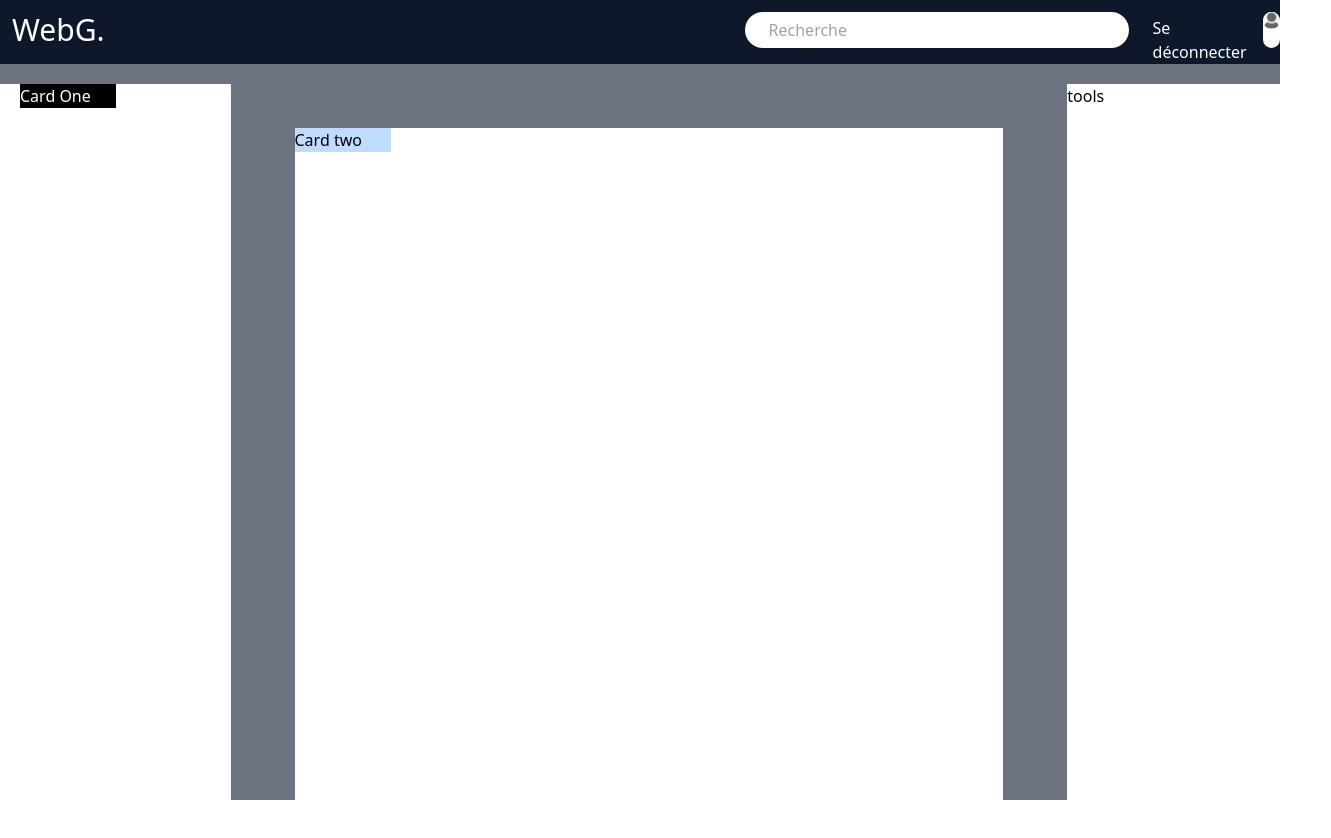
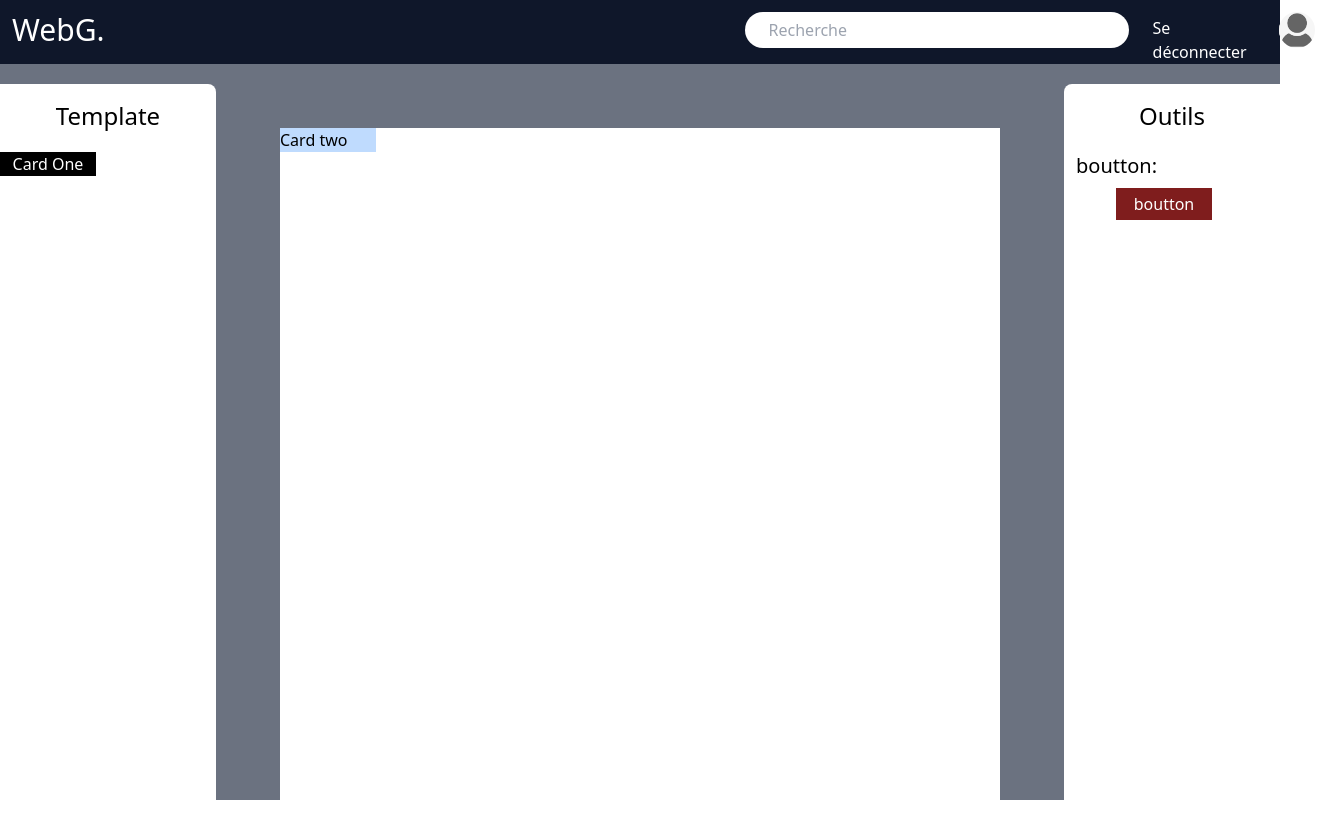
Before and after one commit to Kanel04/WebGenerator, a React (Vite) app: page /primary in a window 1280 px wide. Shown: the top 838 px of the page, 1331 px wide, since content can reach past the window. Built offline with nearby package versions, Linux system fonts and the light colour scheme.

Commit message:
bout de code integrer dans common et creation de fichier profile

```diff
--- a/src/App.jsx
+++ b/src/App.jsx
@@ -9,6 +9,7 @@ import PasswordForgetPage from "./pages/PasswordForget";
 import ConfirmPasswordPage from "./pages/PasswordForget/ConfirmPassword";
 import CreateProject from "./pages/Project";
 import Primary from "./pages/Primary";
+import Profile from "./pages/Profile"
 
 export const App = () => {
   return (
@@ -23,6 +24,7 @@ export const App = () => {
         <Route path="/confirmpassword" element={<ConfirmPasswordPage />}></Route>
         <Route path="/createproject" element={<CreateProject />}></Route>
         <Route path="/primary" element={<Primary />}></Route>
+        <Route path="/profile" element={<Profile />}></Route>
       </Routes>
     </Router>
   );
--- /dev/null
+++ b/src/pages/Login/read.jsx
@@ -0,0 +1,15 @@
+function PasswordRevealer({ value }) {
+    const [shown, setShown] = React.useState(false);
+
+    return (
+        <div>
+            <input
+                type={shown ? "text" : "password"}
+                value={value}
+                onChange={() => { }}
+            />
+            <button onClick={() => setShown(!shown)}>Show/Hide</button>
+        </div>
+    );
+}
+tDOM.render(<PasswordRevealer />, document.getElementById('root'));
--- a/src/pages/Primary/index.jsx
+++ b/src/pages/Primary/index.jsx
@@ -15,10 +15,10 @@ const PrimaryPage = () => {
         <>
 
          <div className="flex flex-col">
-             <main className='bg-gray-500  h-screen'>
+             <div className='bg-gray-500 h-screen'>
                         <div className="bg-slate-900 h-16   flex flex-row">
 
-                            <h1 className="text-3xl  text-white ml-3 py-3   ">WebG.</h1>
+                            <h1 className="text-3xl  text-white ml-3 py-3">WebG.</h1>
                         <div className='ml-80 pl-80'>
                             <input type="text" className='w-96 h-9 mt-3 py-2  px-6 rounded-full' placeholder='Recherche' />
                             </div>
@@ -27,25 +27,40 @@ const PrimaryPage = () => {
                                 <LinkButton page="/">Se déconnecter</LinkButton>
 
                             </div>
-<div className='bg-white rounded-full w-9 h-9 mt-3'>
-                            <img src={Avatar} className="rounded-full" alt="Avatar" />
-</div>
-
+                            <LinkButton page="/profile">
+                            <div className='bg-white rounded-full w-9 h-9 mt-1 cursor-pointer'>
+                           <label >
+                                    <img src={Avatar} className="rounded-full cursor-pointer" alt="Avatar" />
+                            </label>
+                         </div>
+                    </LinkButton>
                         </div>
                     <div className='flex flex-row'>
-                 <Board id="board-1" className="mt-5 bg-white w-96 px-5 h-screen">
+                        <div className='mt-5 bg-white rounded-r-lg text-center h-screen  w-96'>
+                            <h1 className="text-2xl mt-4">Template</h1>
+
+                              <Board id="board-1" className="mt-5">
                             <Card id="card-1" className="text-white bg-black w-24 cursor-pointer" >
-                        Card One
-                     </Card>
-                 </Board>
+                                Card One
+                            </Card>
+                        </Board></div>
+
                     <Board id="board-2" className=" bg-white ml-16 mt-16  w-screen items-center h-screen">
                             <Card id="card-2" className="bg-blue-200 w-24 cursor-pointer"  >
                             <p>Card two</p>
                         </Card>
                     </Board>
-                    <div className='mt-5 bg-white h-screen ml-16 w-96'>tools</div>
+                        <div className='mt-5 bg-white rounded-l-lg  h-screen ml-16 w-96'>
+                            <h1 className='text-2xl text-center mt-4'>Outils</h1>
+                            <h1 className='text-xl ml-3 mt-5'>boutton:</h1>
+                            <Board id='tols' className='ml-5'>
+                        <Card className="w-24 mt-2 ml-8">
+                            <button className='bg-red-900 w-24 h-8  text-white' >boutton</button>
+                        </Card>
+                            </Board>
+                        </div>
                     </div>
-             </main>
+             </div>
              </div>
         </>
     )
--- /dev/null
+++ b/src/pages/Profile/index.jsx
@@ -0,0 +1,9 @@
+import React from 'react'
+
+function profile() {
+  return (
+    <div>profile</div>
+  )
+}
+
+export default profile
```
Also changed, not shown: src/components/Filedrop.jsx (added).
